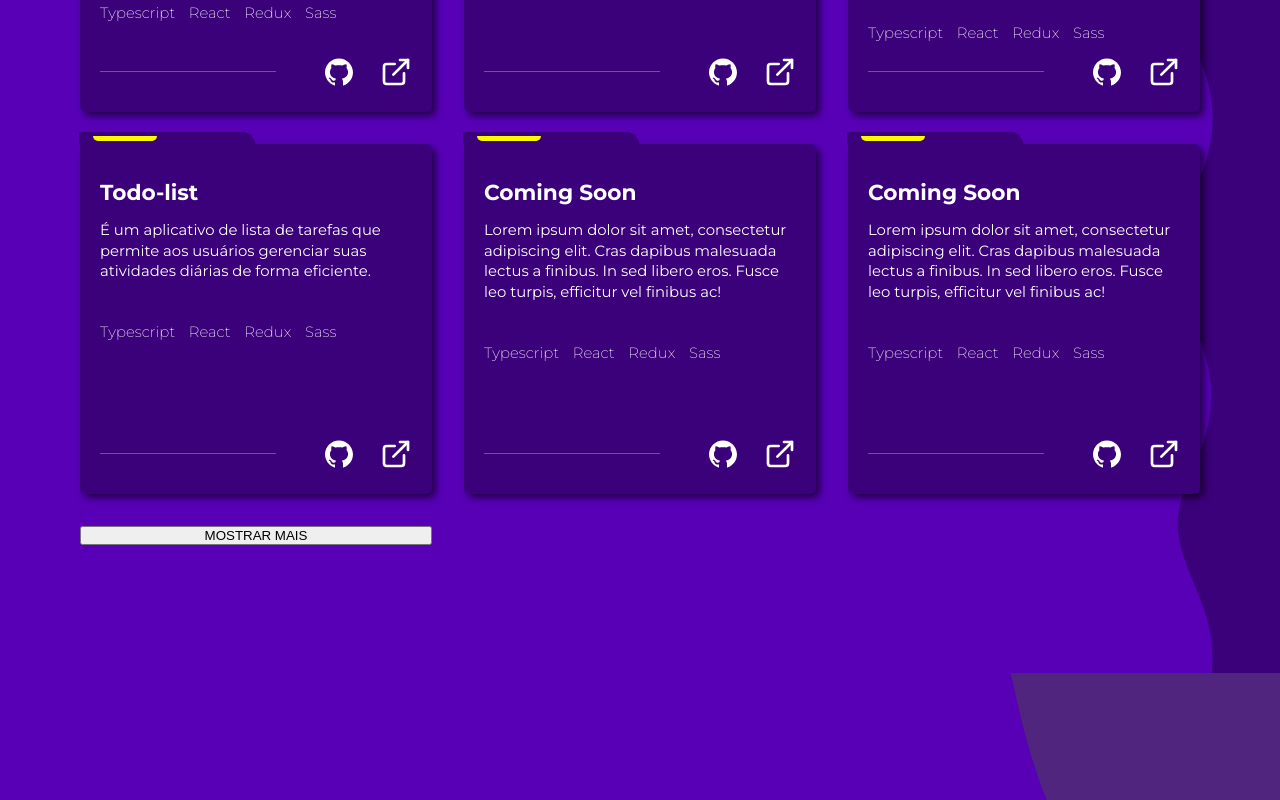
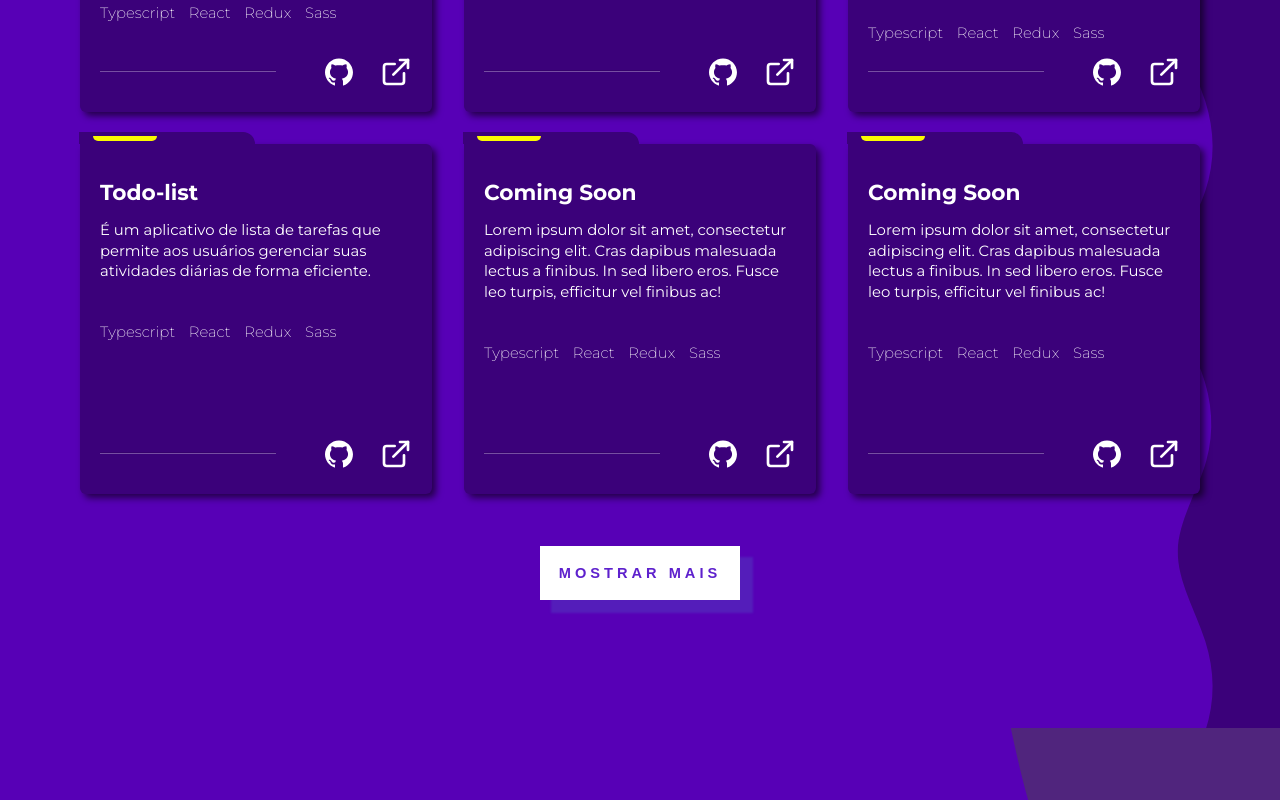
Before and after one commit to Sellucas/portfolio, a Next.js app: page /projects/Projects in a window 1280 px wide. Shown: the part 2867-3667 px from the top of the page. Built offline with nearby package versions, Linux system fonts and the light colour scheme.

Commit message:
feat: add see more grid projects

```diff
--- a/src/components/Projects/Grid/Grid.module.scss
+++ b/src/components/Projects/Grid/Grid.module.scss
@@ -121,3 +121,37 @@
   border-top: 1px solid rgba(0, 0, 0, 0.1);
   border-bottom: 1px solid rgba(255, 255, 255, 0.3);
 }
+
+.buttonDiv {
+  padding-top: 20px;
+  width: 100%;
+  display: flex;
+  align-items: center;
+  justify-content: center;
+}
+
+.seeMore {
+  display: flex;
+  align-items: center;
+  justify-content: center;
+  margin-top: 2rem;
+  text-decoration: none;
+  cursor: pointer;
+  font-weight: bold;
+
+  background-color: white;
+  color: #5e21cd;
+  padding: 1.2rem;
+  font-size: clamp(0.7rem, 0.6286rem + 0.3571vw, 1.2rem);
+  letter-spacing: 4px;
+  box-shadow: 12px 12px 2px 1px #541dba;
+  border: none;
+  transition: 0.5s;
+  max-width: 22rem;
+  max-height: 4rem;
+
+  &:hover {
+    background-color: #faf900;
+    letter-spacing: 4.5px;
+  }
+}
--- a/src/components/Projects/Grid/Grid.tsx
+++ b/src/components/Projects/Grid/Grid.tsx
@@ -18,6 +18,7 @@ interface GridProps {
 
 const Grid: React.FC<GridProps> = ({ boxDataGrid }) => {
   return (
+    <div>
       <div className={scss.container}>
         {boxDataGrid.map((box) => (
           <div key={box.id} className={scss.box}>
@@ -26,7 +27,7 @@ const Grid: React.FC<GridProps> = ({ boxDataGrid }) => {
             </a>
             <p>{box.text}</p>
             <p className={scss.stack}>{box.stack}</p>
-          <hr className={scss.hr}/>
+            <hr className={scss.hr} />
             <ul className={scss.links}>
               <li>
                 <a href={box.github} target="_blank">
@@ -41,7 +42,10 @@ const Grid: React.FC<GridProps> = ({ boxDataGrid }) => {
             </ul>
           </div>
         ))}
-      <button>MOSTRAR MAIS</button>
+      </div>
+      <div className={scss.buttonDiv}>
+        <button className={scss.seeMore}>MOSTRAR MAIS</button>
+      </div>
     </div>
   );
 };
```
Lines whose indentation alone changed are shown as unchanged.
